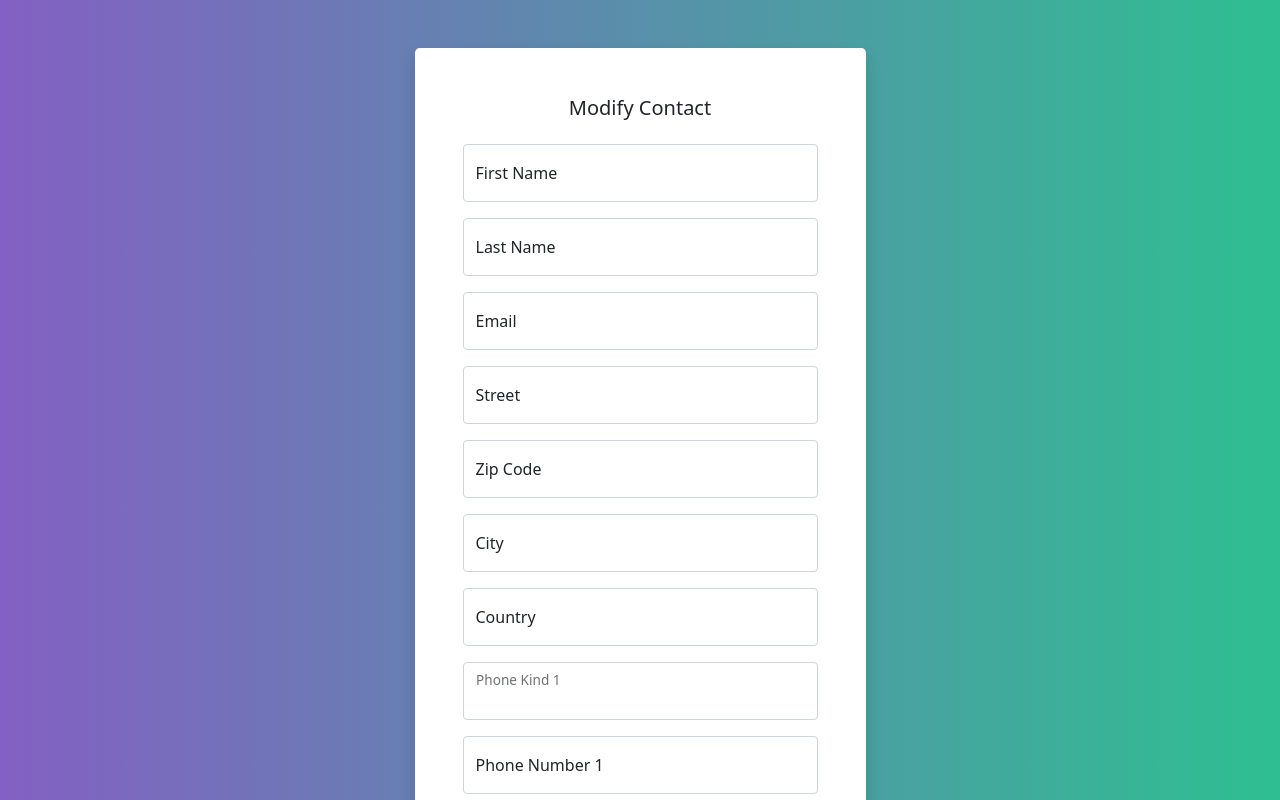
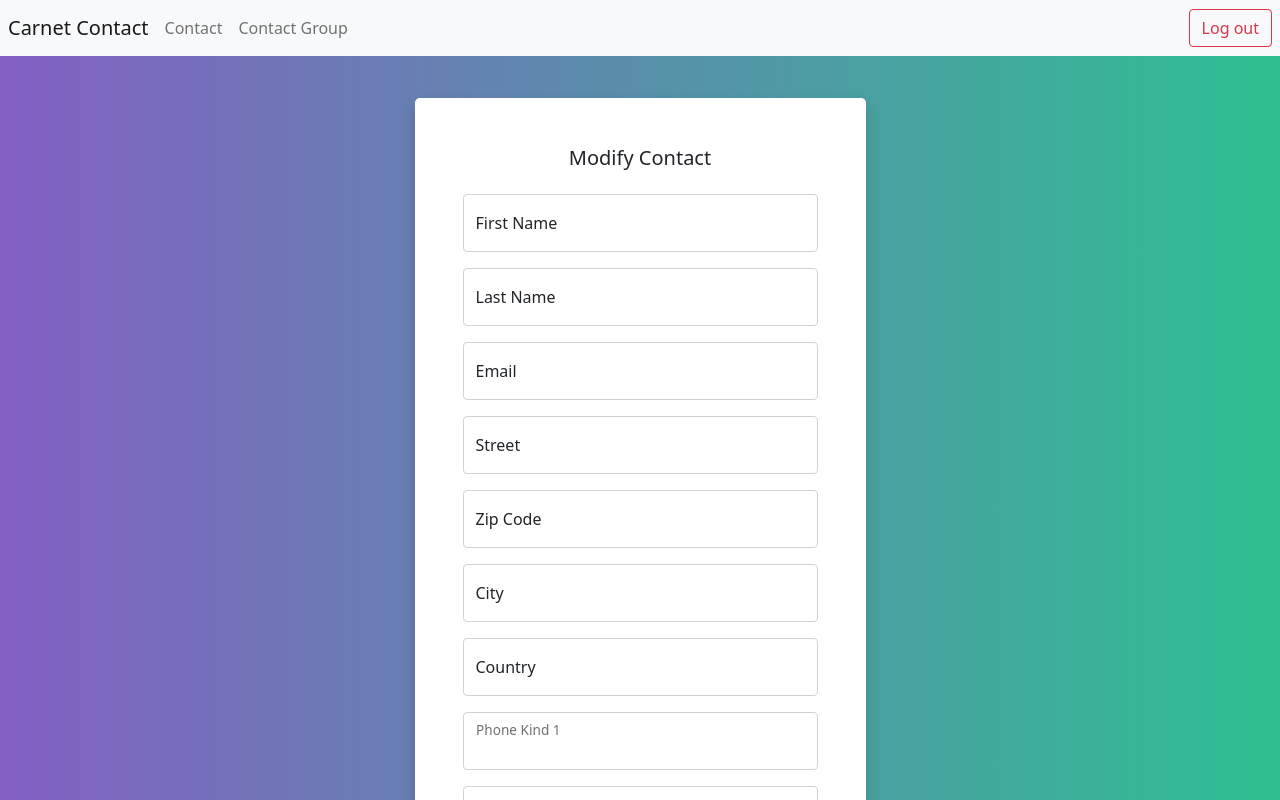
Before and after one commit to KrishnarashTHEVAKUMARAN/CarnetContactFront, an Angular app: page /ModifyContacts/1 in a window 1280 px wide. Shown: the top 800 px of the page. Built offline with nearby package versions, Linux system fonts and the light colour scheme; no server answers.

Commit message:
ajout de navbar dans les pages

```diff
--- a/src/app/add-contacts-in-contact-group/add-contacts-in-contact-group.component.css
+++ b/src/app/add-contacts-in-contact-group/add-contacts-in-contact-group.component.css
@@ -1,3 +1,4 @@
 body {
   background: linear-gradient(90deg, #8360c3, #2ebf91);
+  padding-top: 50px;
 }
--- a/src/app/add-contacts-in-contact-group/add-contacts-in-contact-group.component.html
+++ b/src/app/add-contacts-in-contact-group/add-contacts-in-contact-group.component.html
@@ -1,4 +1,5 @@
 <body>
+<app-navbar></app-navbar>
 <div class="container mt-5" >
   <h2>Add Contacts in {{contactGroup.groupName}}</h2>
 
--- a/src/app/add-contacts/add-contacts.component.css
+++ b/src/app/add-contacts/add-contacts.component.css
@@ -3,6 +3,7 @@ body {
   justify-content: center;
   align-items: center;
   background: linear-gradient(90deg, #8360c3, #2ebf91);
+  padding-top: 50px;
 }
 
 .btn-login {
--- a/src/app/delete-contacts-in-contact-group/delete-contacts-in-contact-group.component.css
+++ b/src/app/delete-contacts-in-contact-group/delete-contacts-in-contact-group.component.css
@@ -1,3 +1,4 @@
 body {
   background: linear-gradient(90deg, #8360c3, #2ebf91);
+  padding-top: 50px;
 }
--- a/src/app/delete-contacts-in-contact-group/delete-contacts-in-contact-group.component.html
+++ b/src/app/delete-contacts-in-contact-group/delete-contacts-in-contact-group.component.html
@@ -1,4 +1,5 @@
 <body>
+<app-navbar></app-navbar>
 <div class="container mt-5" >
   <h2>Delete Contacts in {{contactGroup.groupName}}</h2>
 
--- a/src/app/get-contact-group/get-contact-group.component.css
+++ b/src/app/get-contact-group/get-contact-group.component.css
@@ -1,3 +1,4 @@
 body {
   background: linear-gradient(90deg, #8360c3, #2ebf91);
+  padding-top: 50px;
 }
--- a/src/app/get-contact-group/get-contact-group.component.html
+++ b/src/app/get-contact-group/get-contact-group.component.html
@@ -1,4 +1,5 @@
 <body>
+<app-navbar></app-navbar>
   <div class="container mt-5">
     <h2>Contact Groups</h2>
 
--- a/src/app/get-contacts/get-contacts.component.css
+++ b/src/app/get-contacts/get-contacts.component.css
@@ -1,3 +1,4 @@
 body {
   background: linear-gradient(90deg, #8360c3, #2ebf91);
+  padding-top: 50px;
 }
--- a/src/app/get-contacts/get-contacts.component.html
+++ b/src/app/get-contacts/get-contacts.component.html
@@ -1,5 +1,6 @@
 <!-- src/app/contact-list/contact-list.component.html -->
 <body>
+<app-navbar></app-navbar>
   <div class="container mt-5" >
     <h2>Contacts</h2>
 
--- a/src/app/modify-contacts/modify-contacts.component.css
+++ b/src/app/modify-contacts/modify-contacts.component.css
@@ -3,6 +3,7 @@ body {
   justify-content: center;
   align-items: center;
   background: linear-gradient(90deg, #8360c3, #2ebf91);
+  padding-top: 50px;
 }
 
 .btn-login {
--- a/src/app/modify-contacts/modify-contacts.component.html
+++ b/src/app/modify-contacts/modify-contacts.component.html
@@ -1,4 +1,5 @@
 <body>
+<app-navbar></app-navbar>
 <div class="container">
   <div class="row justify-content-center">
     <div class="col-sm-9 col-md-7 col-lg-5">
```
